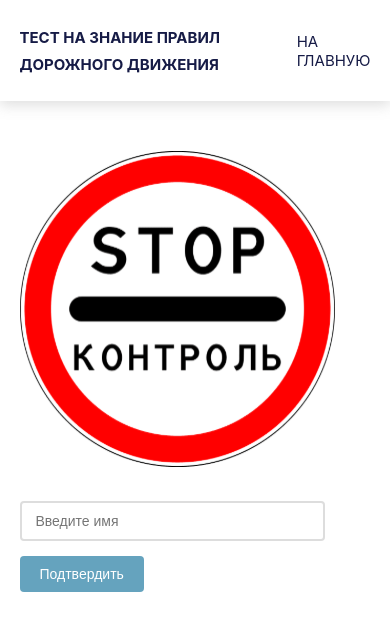
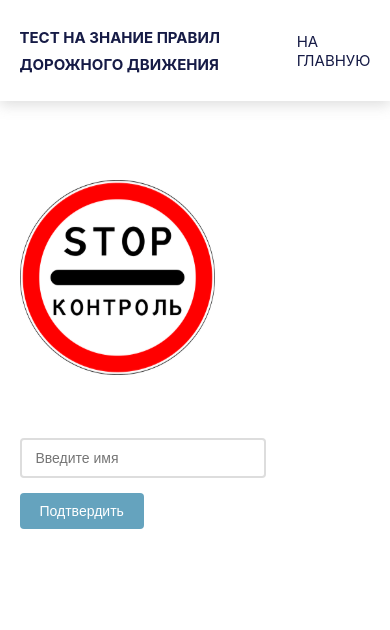
Before and after one commit to MariaChumerina/pdd-test, a React (Create React App) app: page /test in a window 390 px wide. Shown: the top 630 px of the page. Built offline with nearby package versions, Linux system fonts and the light colour scheme.

Commit message:
correct style

```diff
--- a/src/components/FormInputName/FormInputName.css
+++ b/src/components/FormInputName/FormInputName.css
@@ -13,6 +13,10 @@
 }
 @media screen and (max-width: 767px) {
     .form-field {
-        width: 70vw;
+        width: 55vw;
+    }
+    .form-image {
+        width: 50vw;
+        height: 30vh;
     }
 }
--- a/src/components/FormInputName/FormInputName.jsx
+++ b/src/components/FormInputName/FormInputName.jsx
@@ -14,7 +14,7 @@ export default function FormInputName({onSubmit}) {
   return (
     <div className="container margin-top-50">
       <div className="margin-top-30">
-        <img src={testImg} alt="знак STOP" />
+        <img className="form-image" src={testImg} alt="знак STOP" />
       </div>
       <input
         type="text"
```
